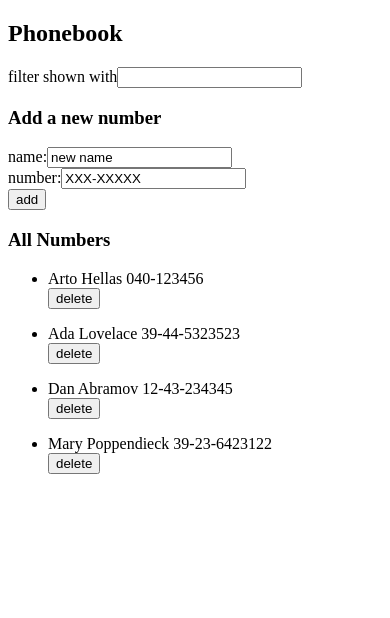
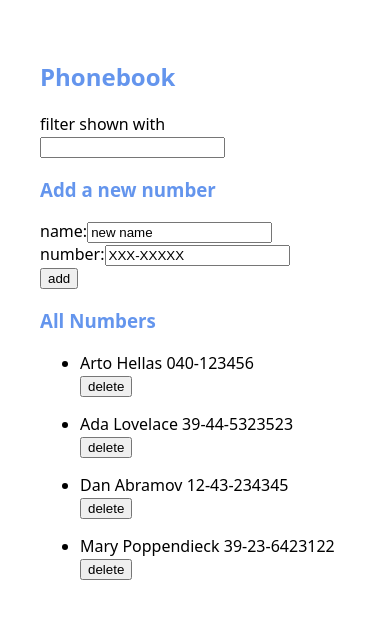
Before and after one commit to Ginger5cc/full-stack-open-part11-phoneapp, a React (Vite) app in the folder client/: page / in a window 390 px wide. Shown: the top 618 px of the page. Built offline with nearby package versions, Linux system fonts and the light colour scheme; no server answers.

Commit message:
add new style to the phone book app

```diff
--- a/client/src/index.css
+++ b/client/src/index.css
@@ -1,3 +1,15 @@
+#root {
+  max-width: 1280px;
+  margin: 0 auto;
+  padding: 2rem;
+  font-family: system-ui, -apple-system, BlinkMacSystemFont, 'Segoe UI', Roboto, Oxygen, Ubuntu, Cantarell, 'Open Sans', 'Helvetica Neue', sans-serif;
+}
+
+
+h2, h3 {
+  color:cornflowerblue;
+}
+
 .error {
     color: red;
     background: lightgrey;
```
